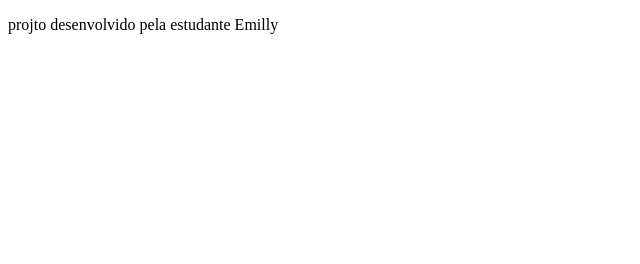
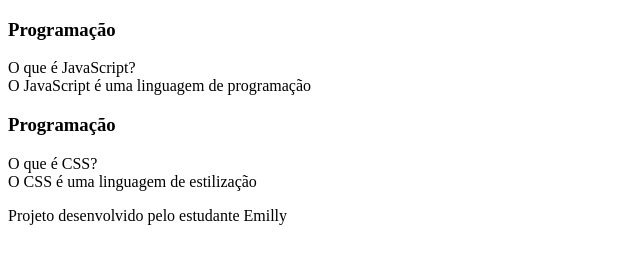
Before and after one commit to crissouza15/flashcard, a plain HTML site: page Index.html in a window 1280 px wide. Shown: the whole page, without its empty margins (0-640 px from the left). Drawn offline with Linux system fonts and the light colour scheme.

Commit message:
Update Index.html

```diff
--- a/Index.html
+++ b/Index.html
@@ -1,15 +1,39 @@
 <!DOCTYPE html>
-<html lang="en">
+<html lang="pt-br">
 <head>
     <meta charset="UTF-8">
     <meta name="viewport" content="width=device-width, initial-scale=1.0">
     <title>Flashcard</title>
 </head>
 <body>
-<main>
+    <main>
+        <section id="container">
+            <article class="cartao">
+                <div class="cartao__conteudo">
+                    <h3>Programação</h3>
+                    <div class="cartao__conteudo__pergunta">
+                        O que é JavaScript?
+                    </div>
+                    <div class="cartao__conteudo__resposta">
+                        O JavaScript é uma linguagem de programação
+                    </div>
+                </div>
+            </article>
+            <article class="cartao">
+                <div class="cartao__conteudo">
+                    <h3>Programação</h3>
+                    <div class="cartao__conteudo__pergunta">
+                        O que é CSS?
+                    </div>
+                    <div class="cartao__conteudo__resposta">
+                        O CSS é uma linguagem de estilização
+                    </div>
+                </div>
+            </article>
+        </section>
+    </main>
     <footer>
-        <p>projto desenvolvido pela estudante Emilly</p>
+        <p>Projeto desenvolvido pelo estudante Emilly </p>
     </footer>
-</main>
 </body>
 </html>
```
